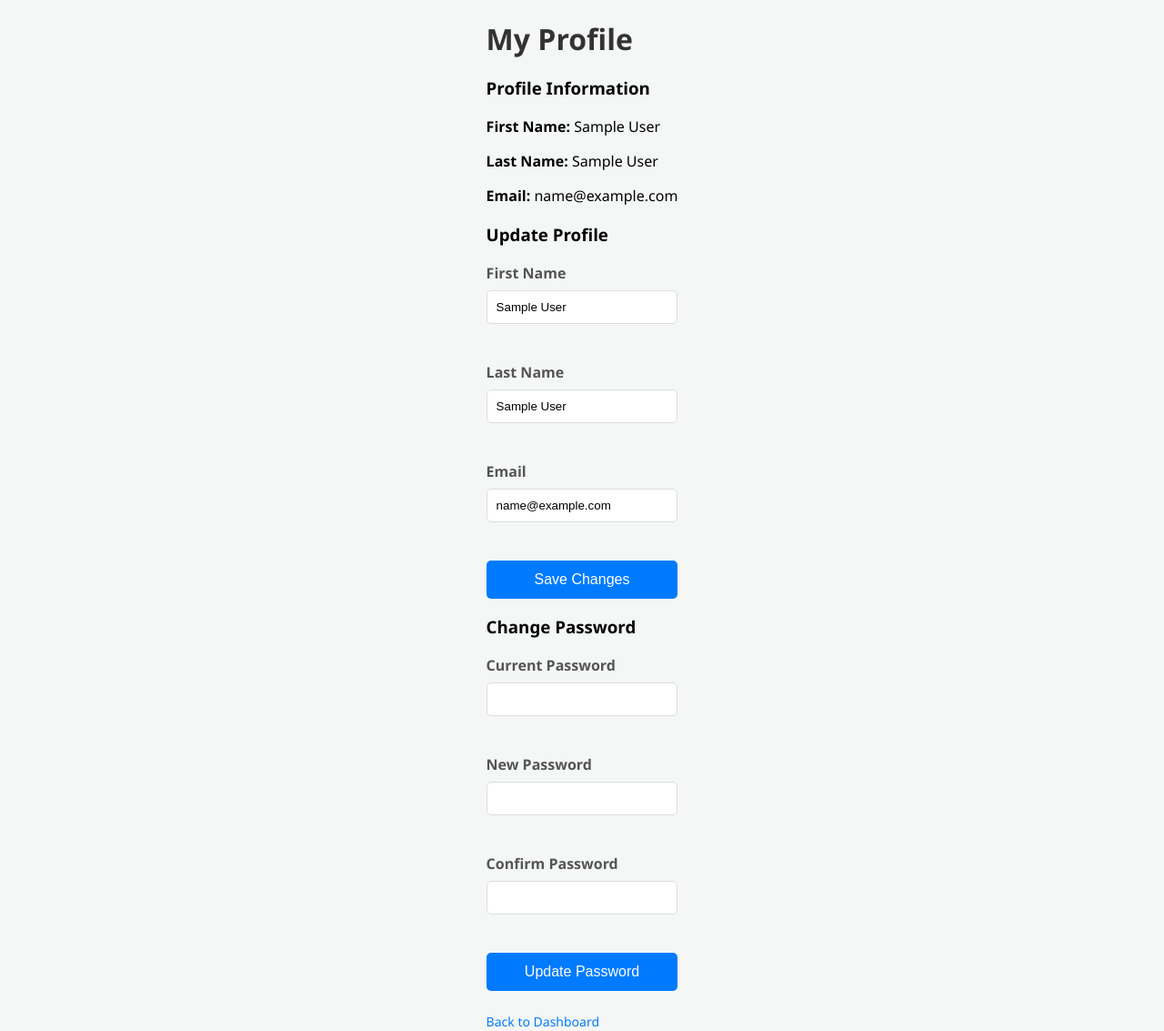
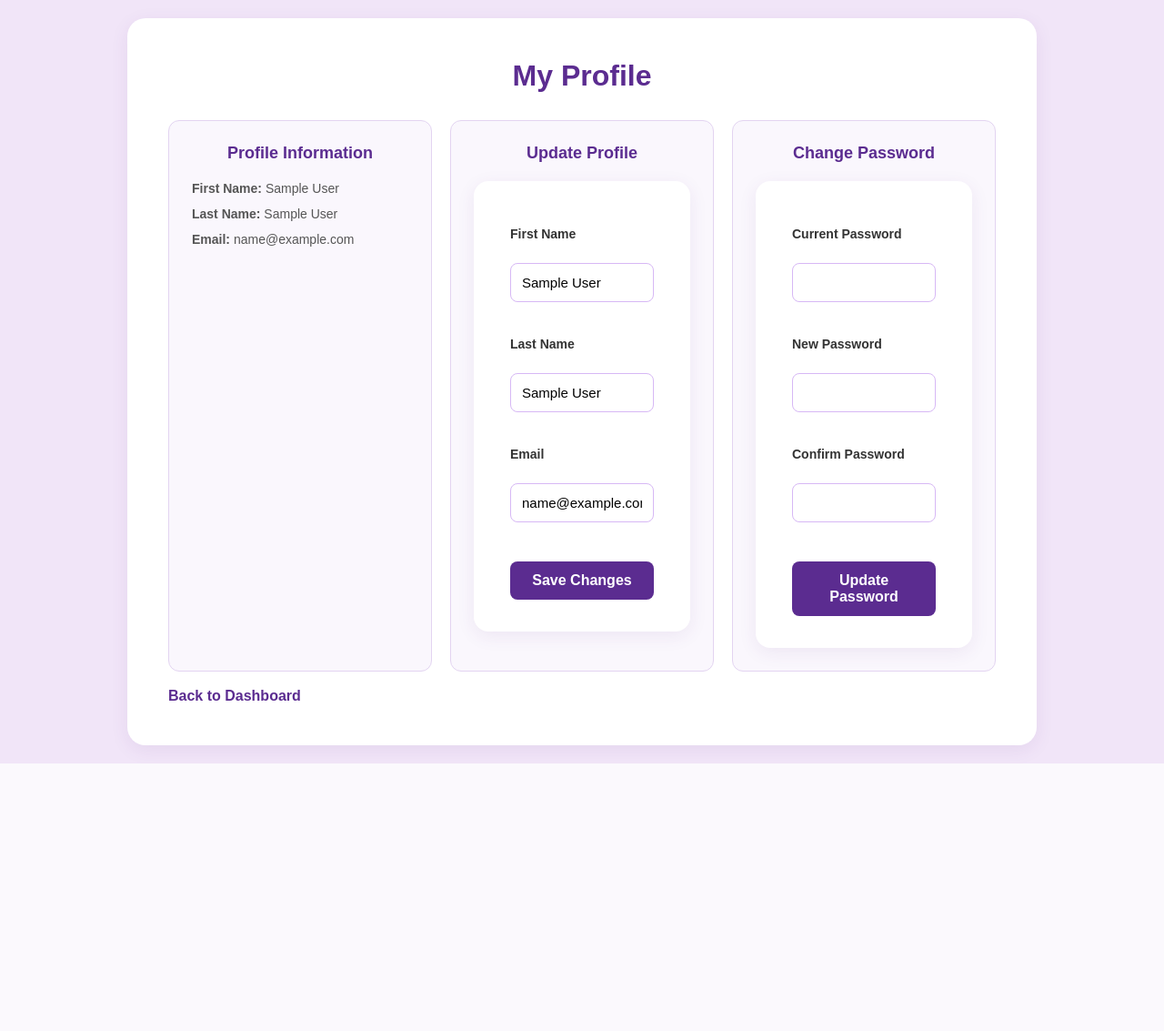
Before and after one commit to prodigetsam/Delivery-Tracking-System-Project, a Flask app: page /profile in a window 1280 px wide. Shown: the whole page at 91% size. After the commit the page ends 839 px from the top, so only its background shows below. Run offline with Flask 3, Linux system fonts and the light colour scheme; the visitor is signed in with stand-in values (Sample User, id 1).

Commit message:
Fifth update to the css code.

```diff
--- a/static/mystyle.css
+++ b/static/mystyle.css
@@ -1,71 +1,155 @@
-/* General Layout */
-body {
-    font-family: 'Segoe UI', Tahoma, Geneva, Verdana, sans-serif;
-    background-color: #f4f7f6;
+/* Reset & Base Setup */
+* {
     margin: 0;
     padding: 0;
+    box-sizing: border-box;
+    font-family: Arial, Helvetica, sans-serif;
+}
+
+body {
+    background: #f1e5f8;
+    min-height: 100vh;
     display: flex;
     justify-content: center;
     align-items: center;
-    min-height: 100vh;
+    padding: 20px;
 }
 
-.services-container {
-    background: #ffffff;
-    padding: 30px;
-    border-radius: 10px;
-    box-shadow: 0 4px 15px rgba(0,0,0,0.1);
-    width: 90%;
-    max-width: 500px;
-    text-align: center;
+/* Layout Containers */
+form {
+    background: white;
+    width: 100%;
+    max-width: 420px;
+    padding: 35px 40px;
+    border-radius: 16px;
+    box-shadow: 0 5px 20px rgba(91, 44, 131, 0.08);
 }
 
-h1 { color: #333; margin-bottom: 20px; }
+.profile-container {
+    background: white;
+    width: 100%;
+    max-width: 1000px;
+    padding: 45px;
+    border-radius: 20px;
+    box-shadow: 0 5px 20px rgba(91, 44, 131, 0.08);
+}
 
-/* Forms */
-form { text-align: left; }
-label { font-weight: bold; color: #555; }
-input, textarea, select {
+/* Typography */
+h1 {
+    text-align: center;
+    color: #5b2c90;
+    margin-bottom: 15px;
+    font-size: 32px;
+}
+
+h2 {
+    text-align: center;
+    color: #444;
+    font-weight: normal;
+    margin-bottom: 15px;
+    font-size: 22px;
+}
+
+p {
+    text-align: center;
+    color: #555;
+    margin-bottom: 25px;
+    font-size: 15px;
+}
+
+label {
+    display: block;
+    margin-top: 15px;
+    margin-bottom: 6px;
+    font-size: 14px;
+    font-weight: bold;
+    color: #333;
+}
+
+/* Inputs & Selects */
+input,
+select {
     width: 100%;
-    padding: 10px;
-    margin: 8px 0 20px 0;
-    border: 1px solid #ddd;
-    border-radius: 5px;
-    box-sizing: border-box; /* Ensures padding doesn't break width */
+    padding: 12px;
+    margin-bottom: 5px;
+    border: 1px solid #d7b8f5;
+    border-radius: 8px;
+    font-size: 15px;
+    outline: none;
+    background: white;
+}
+
+input:focus,
+select:focus {
+    border: 2px solid #7c3db5;
 }
 
 /* Buttons */
+input[type="submit"],
 button {
-    background-color: #007bff;
+    width: 100%;
+    padding: 12px;
+    background: #5b2c90;
     color: white;
-    padding: 12px;
     border: none;
-    border-radius: 5px;
-    width: 100%;
+    border-radius: 8px;
+    font-size: 16px;
+    font-weight: bold;
     cursor: pointer;
-    font-size: 16px;
-    transition: background 0.3s;
+    margin-top: 20px;
+    transition: 0.2s ease;
 }
 
-button:hover { background-color: #0056b3; }
-
-/* Cards/Sections */
-.service-card {
-    border: 1px solid #eee;
-    padding: 20px;
-    border-radius: 8px;
-    background: #f9f9f9;
-    margin-bottom: 15px;
+input[type="submit"]:hover,
+button:hover {
+    background: #47216f;
 }
 
-/* Links */
+/* Links & Messages */
 a {
-    color: #007bff;
+    color: #5b2c90;
     text-decoration: none;
+    font-weight: bold;
+}
+
+a:hover {
+    text-decoration: underline;
+}
+
+.registrationmessage {
+    color: #d32f2f;
+    text-align: center;
+    margin-bottom: 15px;
+    font-size: 14px;
+    font-weight: bold;
+}
+
+/* Profile Grid */
+.profile-sections {
+    display: flex;
+    gap: 20px;
+    flex-wrap: wrap;
+    margin-top: 30px;
+}
+
+.profile-card {
+    flex: 1;
+    min-width: 280px;
+    background: #faf7fd;
+    border: 1px solid #e3d4f1;
+    border-radius: 12px;
+    padding: 25px;
+}
+
+.profile-card h3 {
+    color: #5b2c90;
+    margin-bottom: 20px;
+    text-align: center;
+    font-size: 18px;
+}
+
+.profile-card p {
+    text-align: left;
+    margin-bottom: 12px;
     font-size: 14px;
 }
-
-a:hover { text-decoration: underline; }
-
-/* Alerts / Messages */
-p.error { color: red; font-size: 14px; }
```
